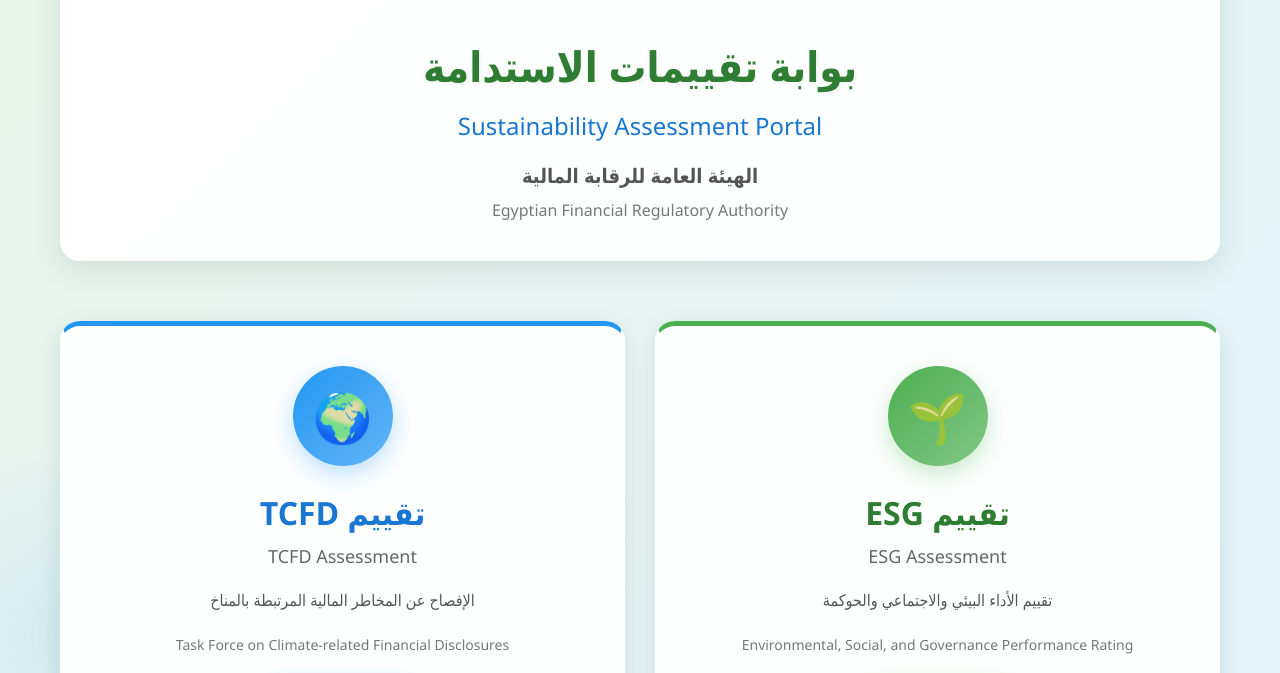
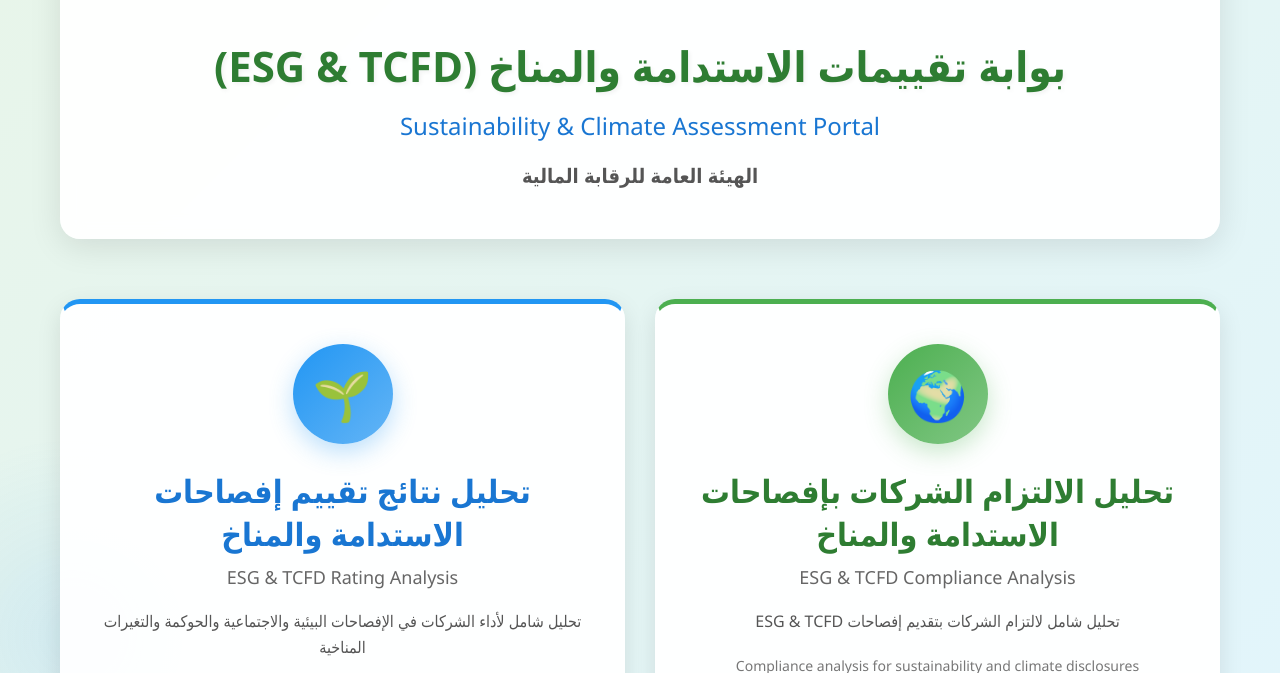
Before and after one commit to ahmedkeshk10/Sustainability-Climate-Disclosure-Assessment-Portal, a plain HTML site: page index.html in a window 1280 px wide. Shown: the part 125-798 px from the top of the page. Drawn offline with Linux system fonts and the light colour scheme.

Commit message:
Update index.html

```diff
--- a/index.html
+++ b/index.html
@@ -4,7 +4,7 @@
 <head>
     <meta charset="UTF-8">
     <meta name="viewport" content="width=device-width, initial-scale=1.0">
-    <title>بوابة تقييمات الاستدامة - الهيئة العامة للرقابة المالية</title>
+    <title>بوابة تقييمات الاستدامة والمناخ - الهيئة العامة للرقابة المالية</title>
     <style>
         * {
             margin: 0;
@@ -452,11 +452,10 @@
             <div class="logo-placeholder">
                 <img src="./Assests/لوجو الهيئة.png" alt="Logo">
             </div>
-            <h1 class="main-title">بوابة تقييمات الاستدامة</h1>
-            <p class="main-title-english">Sustainability Assessment Portal</p>
+            <h1 class="main-title">بوابة تقييمات الاستدامة والمناخ (ESG & TCFD)</h1>
+            <p class="main-title-english">Sustainability & Climate Assessment Portal</p>
             <h2 class="subtitle">الهيئة العامة للرقابة المالية</h2>
-            <p class="subtitle-english">Egyptian Financial Regulatory Authority</p>
-        </header>
+         </header>
 
         <!-- Assessment Cards -->
         <div class="assessment-container">
@@ -464,15 +463,15 @@
             <div class="assessment-card esg">
                 <div class="card-content" onclick="openModal('esg')">
                     <div class="icon-container">
-                        🌱
+                        🌍
                     </div>
-                    <h3 class="card-title-ar">تقييم ESG</h3>
-                    <p class="card-title-en">ESG Assessment</p>
+                    <h3 class="card-title-ar"> تحليل الالتزام الشركات بإفصاحات الاستدامة والمناخ </h3>
+                    <p class="card-title-en">ESG & TCFD Compliance Analysis </p>
                     <p class="card-description">
-                        تقييم الأداء البيئي والاجتماعي والحوكمة
+                       تحليل شامل لالتزام الشركات بتقديم إفصاحات ESG & TCFD
                     </p>
                     <p class="card-description" style="font-size: 14px; color: #777;">
-                        Environmental, Social, and Governance Performance Rating
+                        Compliance analysis for sustainability and climate disclosures
                     </p>
                 </div>
                 <a class="link" href="./Pages/companies.html">
@@ -483,16 +482,17 @@
             <!-- TCFD Assessment Card -->
             <div class="assessment-card tcfd">
                 <div class="card-content" onclick="openModal('tcfd')">
-                    <div class="icon-container">
-                        🌍
+                     <div class="icon-container">
+                        🌱
                     </div>
-                    <h3 class="card-title-ar">تقييم TCFD</h3>
-                    <p class="card-title-en">TCFD Assessment</p>
+
+                    <h3 class="card-title-ar"> تحليل نتائج تقييم إفصاحات الاستدامة والمناخ</h3>
+                    <p class="card-title-en">ESG & TCFD Rating Analysis</p>
                     <p class="card-description">
-                        الإفصاح عن المخاطر المالية المرتبطة بالمناخ
+                        تحليل شامل لأداء الشركات في الإفصاحات البيئية والاجتماعية والحوكمة والتغيرات المناخية
                     </p>
                     <p class="card-description" style="font-size: 14px; color: #777;">
-                        Task Force on Climate-related Financial Disclosures
+                        A comprehensive analysis of companies' performance in environmental, social, governance (ESG), and climate change disclosures.
                     </p>
                 </div>
                 <a class="link" href="./Pages/dashboard.html">
```
